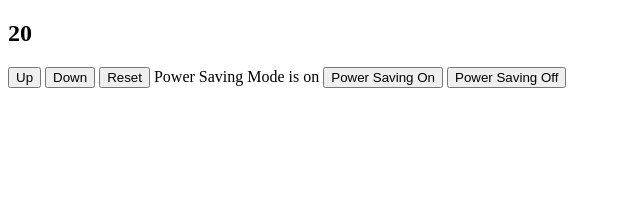
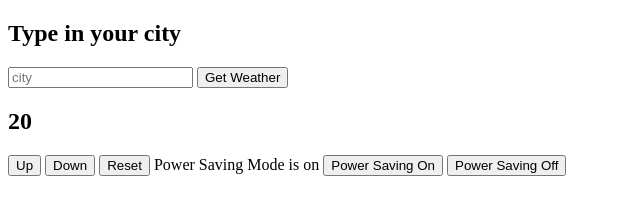
Before and after one commit to imtiyazzaman1/thermostat, a plain HTML site: page index.html in a window 1280 px wide. Shown: the whole page, without its empty margins (0-640 px from the left). Drawn offline with Linux system fonts and the light colour scheme; no server answers.

Commit message:
added option to type in city

```diff
--- a/index.html
+++ b/index.html
@@ -13,8 +13,14 @@
 
 <body>
   <section>
-  <h1 id='weather'></h1>
-  <h1 id='temperature'>20</h1>
+    <h1>Type in your city</h1>
+    <form id='city-input-form'>
+      <input type="text" id="city-input" placeholder="city">
+      <input type="submit" value="Get Weather">
+    </form>
+
+    <h1 id='weather'></h1>
+    <h1 id='temperature'>20</h1>
     <p>
       <button id='tempUp'>
       Up
--- a/thermostatJQuery.js
+++ b/thermostatJQuery.js
@@ -1,7 +1,6 @@
 $( document ).ready(function() {
 
   var thermostat = new Thermostat();
-
 
   $('#temperature').text( thermostat.temp )
 
@@ -32,30 +31,32 @@ $( document ).ready(function() {
     $('#power-saving-status').text("off")
   });
 
+  $('#city-input-form').submit(function (event) {
+    event.preventDefault();
+    var city = $('#city-input').val();
+    console.log(city);
+    getWeather(city);
+  })
+
+  function getWeather(city) {
     var request = $.ajax({
       url: "http://api.openweathermap.org/data/2.5/weather",
       data: {
-        q: "London,uk",
+        units: "metric",
         APPID: "3468bebd68f9567aac8f3faaad4f166e",
-        units: "metric"
-    },
-    type: "GET",
-    dataType : "json"
-  })
+        q: city
+      }
+    });
 
     request.done(function(json) {
       $("#weather").text(json.main.temp)
-  })
+    });
 
     request.fail(function( xhr, status, errorThrown ) {
-  alert( "Sorry, there was a problem!" );
+    alert( "Sorry, " + city + " is not a valid city" );
     console.log( "Error: " + errorThrown );
     console.log( "Status: " + status );
     console.dir( xhr );
-  })
-
-  request.always(function( xhr, status ) {
-    alert( "The request is complete!" );
     });
-
+  }
 });
```
Lines whose indentation alone changed are shown as unchanged.
